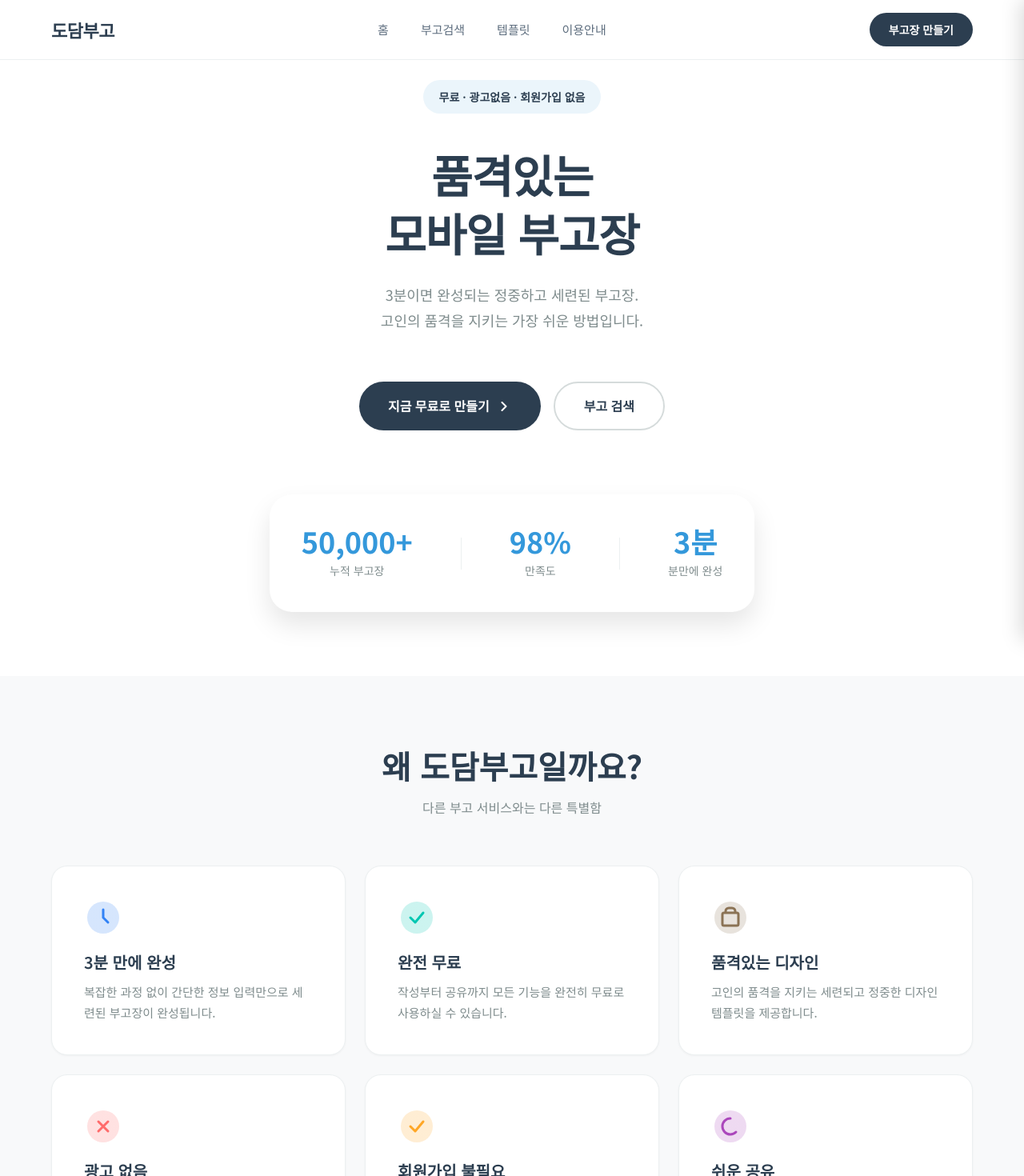
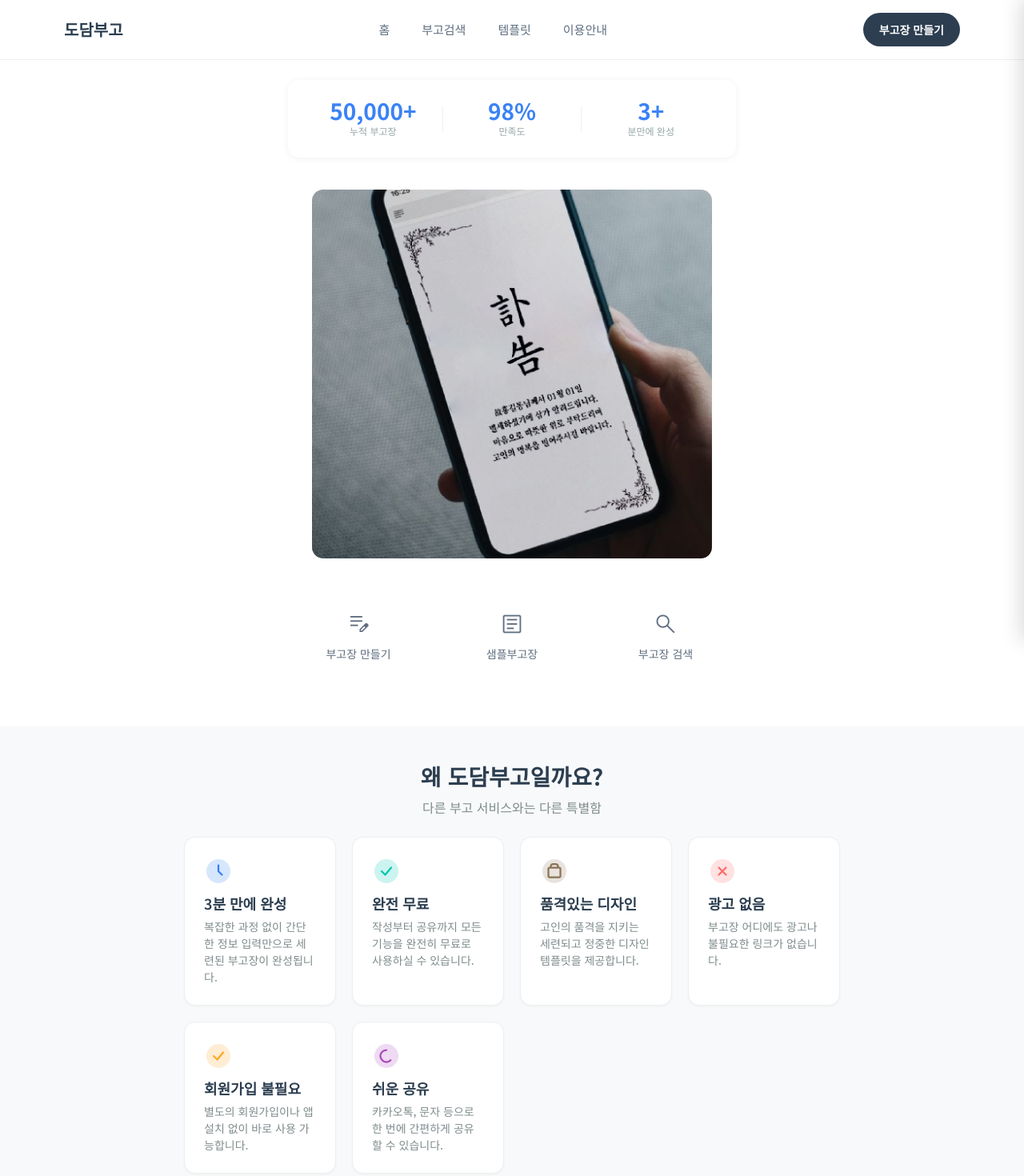
Before and after one commit to seunghun2/dodambugo, a Next.js app: page / in a window 1280 px wide. Shown: the top 1470 px of the page at 80% size. Built offline with nearby package versions, Linux system fonts and the light colour scheme.

Commit message:
fix: 히어로/네비게이션 컨테이너 정렬 통일 (max-width 600px)

```diff
--- a/app/globals.css
+++ b/app/globals.css
@@ -95,13 +95,13 @@ body {
 }
 
 .container {
-    max-width: 1200px;
+    max-width: 600px;
     margin: 0 auto;
-    padding: 0 var(--spacing-lg);
+    padding: 0 20px;
 }
 
 /* ========================================
-   네비게이션 - mbugo 스타일
+   네비게이션
    ======================================== */
 .nav {
     position: fixed;
@@ -111,27 +111,21 @@ body {
     background: white;
     border-bottom: 1px solid var(--gray-200);
     z-index: 1000;
-    transition: all var(--transition-base);
-}
-
-.nav.scrolled {
-    box-shadow: var(--shadow-md);
 }
 
 .nav-container {
-    max-width: 1200px;
+    max-width: 600px;
     margin: 0 auto;
-    padding: var(--spacing-md) var(--spacing-lg);
+    padding: 12px 20px;
     display: flex;
     align-items: center;
     justify-content: space-between;
 }
 
 .nav-logo {
-    font-size: 22px;
+    font-size: 20px;
     font-weight: 700;
     color: var(--primary);
-    letter-spacing: -0.5px;
 }
 
 .nav-menu {
@@ -152,11 +146,17 @@ body {
     color: var(--primary);
 }
 
+.nav-actions {
+    display: flex;
+    align-items: center;
+    gap: var(--spacing-md);
+}
+
 .nav-cta {
     background: var(--primary);
     color: white;
     border: none;
-    padding: 10px 24px;
+    padding: 10px 20px;
     border-radius: var(--radius-full);
     font-weight: 600;
     font-size: 14px;
@@ -166,6 +166,22 @@ body {
 
 .nav-cta:hover {
     background: var(--primary-dark);
+}
+
+.nav-toggle {
+    display: none;
+    flex-direction: column;
+    gap: 5px;
+    background: none;
+    border: none;
+    cursor: pointer;
+    padding: 8px;
+}
+
+.nav-toggle span {
+    width: 24px;
+    height: 2px;
+    background: var(--gray-900);
 }
 
 /* 임시저장 배너 */
@@ -388,61 +404,131 @@ body {
 }
 
 /* ========================================
-   히어로 섹션 - mbugo 스타일
+   히어로 섹션 - 모바일 우선 컴팩트
    ======================================== */
 .hero {
-    min-height: 100vh;
+    min-height: auto;
+    padding: 70px 0 16px;
+    background: #FFFFFF;
+}
+
+.hero-content {
+    max-width: 600px;
+    margin: 0 auto;
+    padding: 0 20px;
+    display: flex;
+    flex-direction: column;
+    align-items: center;
+    text-align: center;
+}
+
+/* 통계 카드 */
+.stats-card {
+    width: 100%;
+    background: white;
+    border-radius: var(--radius-lg);
+    padding: var(--spacing-md) var(--spacing-sm);
+    box-shadow: 0 1px 8px rgba(0, 0, 0, 0.06);
+    display: flex;
+    justify-content: space-around;
+    align-items: center;
+    margin-bottom: var(--spacing-md);
+}
+
+.stats-card .stat-item {
+    text-align: center;
+    flex: 1;
+}
+
+.stats-card .stat-number {
+    font-size: 22px;
+    font-weight: 700;
+    color: #3B82F6;
+    margin-bottom: 2px;
+}
+
+.stats-card .stat-label {
+    font-size: 10px;
+    color: var(--gray-500);
+    font-weight: 500;
+}
+
+.stats-card .stat-divider {
+    width: 1px;
+    height: 32px;
+    background: var(--gray-200);
+}
+
+/* 히어로 이미지 */
+.hero-image {
+    width: 100%;
+    margin: 12px 0;
+    display: flex;
+    justify-content: center;
+}
+
+.hero-image img {
+    width: 100%;
+    max-width: 100%;
+    height: auto;
+    border-radius: var(--radius-lg);
+}
+
+/* 액션 버튼들 - 컴팩트 */
+.action-buttons {
+    width: 100%;
+    display: flex;
+    gap: 8px;
+}
+
+.action-btn {
+    flex: 1;
+    background: white;
+    border: 1px solid var(--gray-200);
+    border-radius: var(--radius-lg);
+    padding: 12px 8px;
+    cursor: pointer;
+    display: flex;
+    flex-direction: column;
+    align-items: center;
+    gap: 4px;
+    transition: all var(--transition-base);
+    outline: none;
+}
+
+.action-btn:hover {
+    border-color: var(--gray-400);
+    background: var(--gray-50);
+}
+
+.action-btn:focus {
+    outline: none;
+    border-color: var(--gray-200);
+}
+
+.action-icon {
+    width: 36px;
+    height: 36px;
     display: flex;
     align-items: center;
     justify-content: center;
-    background: #FFFFFF;
-    padding: 100px var(--spacing-lg) var(--spacing-3xl);
-    position: relative;
+    color: var(--gray-600);
 }
 
-.hero-content {
-    text-align: center;
-    max-width: 800px;
-    margin: 0 auto;
+.action-icon .material-symbols-outlined {
+    font-size: 24px;
+    font-variation-settings: 'wght' 300;
 }
 
-.hero-badge {
-    display: inline-block;
-    background: var(--accent-light);
-    color: var(--primary);
-    padding: 10px 20px;
-    border-radius: var(--radius-full);
-    font-size: 14px;
-    font-weight: 600;
-    margin-bottom: var(--spacing-xl);
-}
-
-.hero-title {
-    font-size: clamp(36px, 5vw, 56px);
-    font-weight: 700;
-    line-height: 1.3;
-    margin-bottom: var(--spacing-lg);
-    letter-spacing: -1px;
-    color: var(--gray-900);
-}
-
-.gradient-text {
+.action-btn:hover .action-icon {
     color: var(--primary);
 }
 
-.hero-subtitle {
-    font-size: clamp(16px, 2vw, 18px);
-    color: var(--gray-600);
-    line-height: 1.8;
-    margin-bottom: var(--spacing-2xl);
-}
-
-.hero-cta {
-    display: flex;
-    gap: var(--spacing-md);
-    justify-content: center;
-    flex-wrap: wrap;
-    margin-bottom: var(--spacing-3xl);
+.action-btn span {
+    font-size: 11px;
+    font-weight: 500;
+    color: var(--gray-700);
+    white-space: nowrap;
 }
 
 
@@ -536,48 +622,49 @@ body {
 }
 
 /* ========================================
-   섹션 공통 스타일 - mbugo
+   섹션 공통 스타일 - 모바일 컴팩트
    ======================================== */
 section {
-    padding: var(--spacing-3xl) 0;
+    padding: var(--spacing-xl) 0;
 }
 
 .section-header {
     text-align: center;
-    margin-bottom: var(--spacing-2xl);
+    margin-bottom: var(--spacing-lg);
 }
 
 .section-title {
-    font-size: clamp(28px, 4vw, 40px);
+    font-size: 20px;
     font-weight: 700;
-    margin-bottom: var(--spacing-sm);
+    margin-bottom: 4px;
     color: var(--gray-900);
 }
 
 .section-subtitle {
-    font-size: 16px;
+    font-size: 13px;
     color: var(--gray-600);
     font-weight: 400;
 }
 
 /* ========================================
-   특징 섹션 - mbugo 스타일
+   특징 섹션 - 모바일 최적화
    ======================================== */
 .features {
     background: var(--bg-gray);
+    padding: var(--spacing-xl) 0;
 }
 
 .features-grid {
     display: grid;
-    grid-template-columns: repeat(auto-fit, minmax(300px, 1fr));
-    gap: var(--spacing-lg);
+    grid-template-columns: repeat(2, 1fr);
+    gap: 12px;
 }
 
 .feature-card {
     background: white;
     border: 1px solid var(--gray-200);
-    border-radius: var(--radius-xl);
-    padding: var(--spacing-xl);
+    border-radius: var(--radius-lg);
+    padding: var(--spacing-md);
     transition: all var(--transition-base);
 }
 
@@ -586,27 +673,31 @@ section {
 }
 
 .feature-card:hover {
-    transform: translateY(-4px);
-    box-shadow: var(--shadow-lg);
+    box-shadow: var(--shadow-md);
     border-color: var(--gray-300);
 }
 
 .feature-icon {
-    margin-bottom: var(--spacing-md);
+    margin-bottom: 8px;
     display: inline-flex;
 }
 
+.feature-icon svg {
+    width: 36px;
+    height: 36px;
+}
+
 .feature-title {
-    font-size: 20px;
+    font-size: 14px;
     font-weight: 600;
-    margin-bottom: var(--spacing-sm);
+    margin-bottom: 4px;
     color: var(--gray-900);
 }
 
 .feature-description {
-    font-size: 15px;
+    font-size: 12px;
     color: var(--gray-600);
-    line-height: 1.7;
+    line-height: 1.5;
 }
 
 /* ========================================
@@ -994,7 +1085,18 @@ section {
     }
 
     .hero {
-        padding: 100px var(--spacing-md) var(--spacing-2xl);
+        padding: 70px 20px 16px;
+    }
+
+    .hero-content {
+        width: 100%;
+        max-width: 100%;
+    }
+
+    .stats-card,
+    .hero-image,
+    .action-buttons {
+        width: 100%;
     }
 
     .hero-cta {
@@ -1042,3 +1144,116 @@ section {
         justify-content: center;
     }
 }
+
+/* ========================================
+   PC 반응형 (768px 이상)
+   ======================================== */
+@media (min-width: 768px) {
+    .container {
+        max-width: 700px;
+        padding: 0 40px;
+    }
+
+    .nav-container {
+        max-width: 1200px;
+        padding: 16px 40px;
+    }
+
+    .nav-menu {
+        display: flex;
+    }
+
+    .nav-toggle {
+        display: none;
+    }
+
+    .hero {
+        padding: 100px 40px 40px;
+    }
+
+    .hero-content {
+        max-width: 500px;
+    }
+
+    .stats-card {
+        padding: 24px 20px;
+    }
+
+    .stats-card .stat-number {
+        font-size: 28px;
+    }
+
+    .stats-card .stat-label {
+        font-size: 12px;
+    }
+
+    .hero-image {
+        margin: 24px 0;
+    }
+
+    .hero-image img {
+        max-width: 400px;
+    }
+
+    .action-buttons {
+        gap: 16px;
+    }
+
+    .action-btn {
+        padding: 20px 16px;
+    }
+
+    .action-icon .material-symbols-outlined {
+        font-size: 32px;
+    }
+
+    .action-btn span {
+        font-size: 14px;
+    }
+
+    .section-title {
+        font-size: 28px;
+    }
+
+    .section-subtitle {
+        font-size: 16px;
+    }
+
+    .features-grid {
+        grid-template-columns: repeat(2, 1fr);
+        gap: 20px;
+    }
+
+    .feature-card {
+        padding: 24px;
+    }
+
+    .feature-title {
+        font-size: 18px;
+    }
+
+    .feature-description {
+        font-size: 14px;
+    }
+}
+
+/* ========================================
+   대형 PC (1024px 이상)
+   ======================================== */
+@media (min-width: 1024px) {
+    .container {
+        max-width: 900px;
+    }
+
+    .hero-content {
+        max-width: 600px;
+    }
+
+    .hero-image img {
+        max-width: 500px;
+    }
+
+    .features-grid {
+        grid-template-columns: repeat(4, 1fr);
+    }
+}
--- a/app/page.tsx
+++ b/app/page.tsx
@@ -16,39 +16,38 @@ export default function HomePage() {
       setHasDraft(true);
     }
 
-    // 통계 애니메이션
+    // 통계 애니메이션 - easeOutQuad
     const animateStats = () => {
-      const statNumbers = document.querySelectorAll('.stat-number[data-count]');
+      const statNumbers = document.querySelectorAll('.stats-card .stat-number[data-count]');
       statNumbers.forEach(stat => {
         const target = parseInt(stat.getAttribute('data-count') || '0');
-        let current = 0;
-        const increment = target / 50;
-        const timer = setInterval(() => {
-          current += increment;
-          if (current >= target) {
-            current = target;
-            clearInterval(timer);
+        const suffix = target === 98 ? '%' : '+';
+        const duration = 1500; // 1.5초
+        const startTime = performance.now();
+
+        const easeOutQuad = (t: number) => t * (2 - t);
+
+        const animate = (currentTime: number) => {
+          const elapsed = currentTime - startTime;
+          const progress = Math.min(elapsed / duration, 1);
+          const easedProgress = easeOutQuad(progress);
+          const currentValue = Math.floor(easedProgress * target);
+
+          if (stat.textContent !== null) {
+            stat.textContent = currentValue.toLocaleString() + suffix;
           }
-          if (stat.textContent !== null) {
-            stat.textContent = Math.floor(current).toLocaleString() + (target === 98 ? '%' : target === 3 ? '분' : '+');
+
+          if (progress < 1) {
+            requestAnimationFrame(animate);
           }
-        }, 30);
+        };
+
+        requestAnimationFrame(animate);
       });
     };
 
-    const observer = new IntersectionObserver((entries) => {
-      entries.forEach(entry => {
-        if (entry.isIntersecting) {
-          animateStats();
-          observer.disconnect();
-        }
-      });
-    });
-
-    const heroStats = document.querySelector('.hero-stats');
-    if (heroStats) {
-      observer.observe(heroStats);
-    }
+    // 페이지 로드 시 바로 애니메이션 시작
+    setTimeout(animateStats, 300);
   }, []);
 
   const checkDraftBeforeCreate = () => {
@@ -75,7 +74,7 @@ export default function HomePage() {
 
   return (
     <>
-      {/* Navigation */}
+      {/* Navigation - 예지부고 스타일 */}
       <nav className="nav" id="nav">
         <div className="nav-container">
           <div className="nav-logo">도담부고</div>
@@ -123,28 +122,11 @@ export default function HomePage() {
         </div>
       </div>
 
-      {/* Hero Section */}
+      {/* Hero Section - KAKAOBUGO 스타일 */}
       <section className="hero" id="home">
         <div className="hero-content">
-          <div className="hero-badge">무료 · 광고없음 · 회원가입 없음</div>
-          <h1 className="hero-title">
-            품격있는<br />
-            <span className="gradient-text">모바일 부고장</span>
-          </h1>
-          <p className="hero-subtitle">
-            3분이면 완성되는 정중하고 세련된 부고장.<br />
-            고인의 품격을 지키는 가장 쉬운 방법입니다.
-          </p>
-          <div className="hero-cta">
-            <button className="btn-primary" onClick={checkDraftBeforeCreate}>
-              지금 무료로 만들기
-              <svg width="20" height="20" viewBox="0 0 20 20" fill="none">
-                <path d="M7.5 5L12.5 10L7.5 15" stroke="currentColor" strokeWidth="2" strokeLinecap="round" strokeLinejoin="round" />
-              </svg>
-            </button>
-            <button className="btn-secondary" onClick={() => router.push('/search')}>부고 검색</button>
-          </div>
-          <div className="hero-stats">
+          {/* 통계 카드 */}
+          <div className="stats-card">
             <div className="stat-item">
               <div className="stat-number" data-count="50000">0</div>
               <div className="stat-label">누적 부고장</div>
@@ -159,6 +141,33 @@ export default function HomePage() {
               <div className="stat-number" data-count="3">0</div>
               <div className="stat-label">분만에 완성</div>
             </div>
+          </div>
+
+          {/* 히어로 이미지 */}
+          <div className="hero-image">
+            <img src="/images/hero-image.png" alt="도담부고" />
+          </div>
+
+          {/* 세 개 버튼 */}
+          <div className="action-buttons">
+            <button className="action-btn" onClick={checkDraftBeforeCreate}>
+              <div className="action-icon">
+                <span className="material-symbols-outlined">edit_note</span>
+              </div>
+              <span>부고장 만들기</span>
+            </button>
+            <button className="action-btn" onClick={() => router.push('/view/sample')}>
+              <div className="action-icon">
+                <span className="material-symbols-outlined">article</span>
+              </div>
+              <span>샘플부고장</span>
+            </button>
+            <button className="action-btn" onClick={() => router.push('/search')}>
+              <div className="action-icon">
+                <span className="material-symbols-outlined">search</span>
+              </div>
+              <span>부고장 검색</span>
+            </button>
           </div>
         </div>
       </section>
```
Also changed, not shown: public/images/hero-image.png (added).
